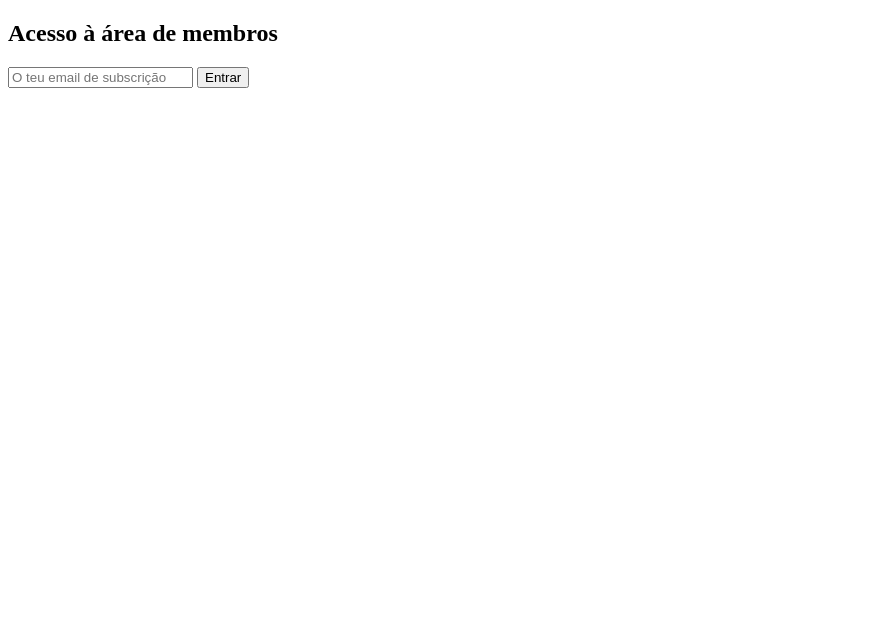
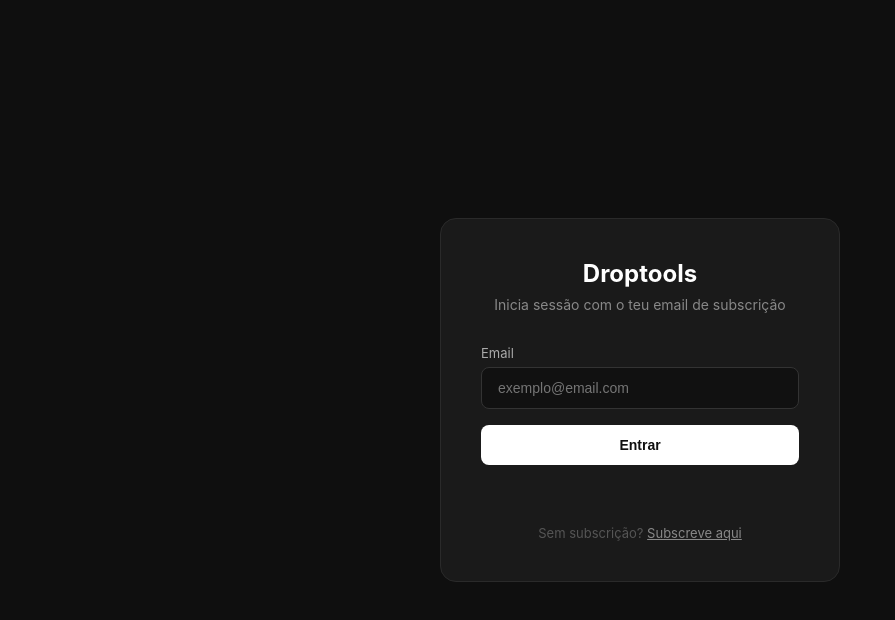
Before and after one commit to droptoolsinfo-hash/Droptools-auth, a plain HTML site: page index.html in a window 1280 px wide. Shown: the whole page, without its empty margins (0-895 px from the left). Drawn offline with Linux system fonts and the light colour scheme.

Commit message:
Update index.html

```diff
--- a/index.html
+++ b/index.html
@@ -1,18 +1,122 @@
 <!DOCTYPE html>
-<html>
-<head><title>Login</title></head>
+<html lang="pt">
+<head>
+  <meta charset="UTF-8" />
+  <meta name="viewport" content="width=device-width, initial-scale=1.0" />
+  <title>Droptools</title>
+  <style>
+    * { margin: 0; padding: 0; box-sizing: border-box; }
+    body {
+      font-family: -apple-system, BlinkMacSystemFont, "Segoe UI", sans-serif;
+      background: #0f0f0f;
+      min-height: 100vh;
+      display: flex;
+      align-items: center;
+      justify-content: center;
+      color: white;
+    }
+    .card {
+      background: #1a1a1a;
+      border: 1px solid #2a2a2a;
+      border-radius: 16px;
+      padding: 40px;
+      width: 100%;
+      max-width: 400px;
+      text-align: center;
+    }
+    .logo {
+      font-size: 24px;
+      font-weight: 700;
+      margin-bottom: 8px;
+      color: white;
+    }
+    .subtitle {
+      font-size: 14px;
+      color: #888;
+      margin-bottom: 32px;
+    }
+    label {
+      display: block;
+      text-align: left;
+      font-size: 13px;
+      color: #aaa;
+      margin-bottom: 6px;
+    }
+    input[type="email"] {
+      width: 100%;
+      padding: 12px 16px;
+      background: #111;
+      border: 1px solid #333;
+      border-radius: 8px;
+      color: white;
+      font-size: 14px;
+      outline: none;
+      transition: border-color 0.2s;
+      margin-bottom: 16px;
+    }
+    input[type="email"]:focus { border-color: #555; }
+    button {
+      width: 100%;
+      padding: 12px;
+      background: white;
+      color: #0f0f0f;
+      border: none;
+      border-radius: 8px;
+      font-size: 14px;
+      font-weight: 600;
+      cursor: pointer;
+      transition: opacity 0.2s;
+    }
+    button:hover { opacity: 0.85; }
+    button:disabled { opacity: 0.5; cursor: not-allowed; }
+    .msg {
+      margin-top: 16px;
+      font-size: 13px;
+      min-height: 20px;
+      color: #ff6b6b;
+    }
+    .msg.success { color: #51cf66; }
+    .footer {
+      margin-top: 24px;
+      font-size: 13px;
+      color: #555;
+    }
+    .footer a { color: #888; text-decoration: underline; }
+    .footer a:hover { color: white; }
+  </style>
+</head>
 <body>
-  <h2>Acesso à área de membros</h2>
-  <input type="email" id="email" placeholder="O teu email de subscrição">
-  <button onclick="verificar()">Entrar</button>
-  <p id="msg"></p>
+  <div class="card">
+    <div class="logo">Droptools</div>
+    <div class="subtitle">Inicia sessão com o teu email de subscrição</div>
+
+    <label>Email</label>
+    <input type="email" id="email" placeholder="exemplo@email.com" />
+    <button id="btn" onclick="verificar()">Entrar</button>
+    <div class="msg" id="msg"></div>
+
+    <div class="footer">
+      Sem subscrição? <a href="https://www.drop-tools.com" target="_blank">Subscreve aqui</a>
+    </div>
+  </div>
 
   <script>
     async function verificar() {
-    const email = document.getElementById('email').value;
+      const email = document.getElementById('email').value.trim();
       const msg = document.getElementById('msg');
-    msg.textContent = 'A verificar...';
+      const btn = document.getElementById('btn');
 
+      if (!email) {
+        msg.textContent = 'Insere o teu email.';
+        return;
+      }
+
+      btn.disabled = true;
+      btn.textContent = 'A verificar...';
+      msg.textContent = '';
+      msg.className = 'msg';
+
+      try {
         const res = await fetch('/.netlify/functions/check-subscription', {
           method: 'POST',
           headers: { 'Content-Type': 'application/json' },
@@ -22,12 +126,5 @@
         const data = await res.json();
 
         if (data.active) {
-      sessionStorage.setItem('email', email);
-      window.location.href = '/dashboard.html';
-    } else {
-      msg.textContent = '❌ Sem subscrição ativa. Subscreve em drop-tools.com';
-    }
-  }
-  </script>
-</body>
-</html>
+          msg.textContent = '✓ Subscrição válida! A redirecionar...';
+          msg.classN
```
Lines whose indentation alone changed are shown as unchanged.
